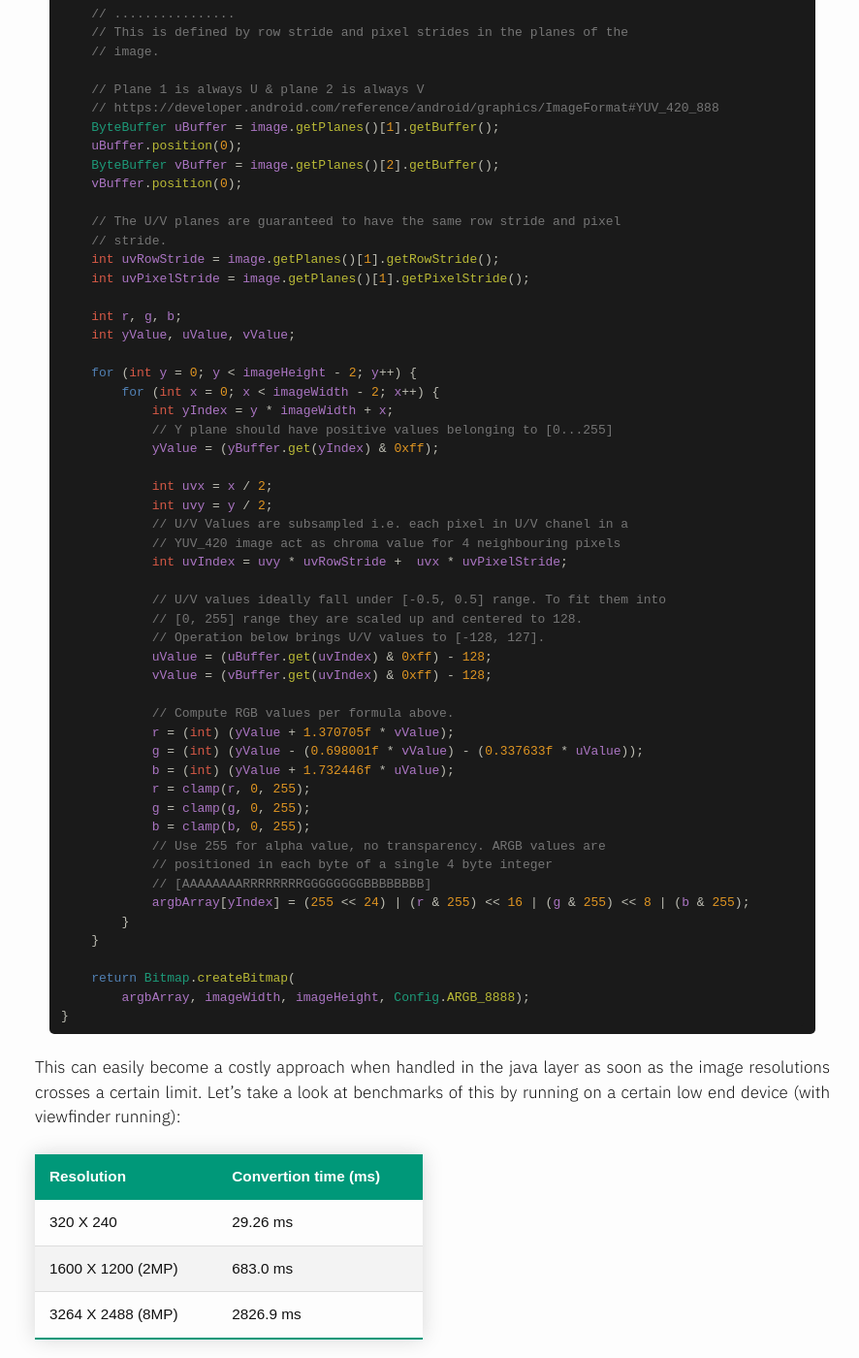
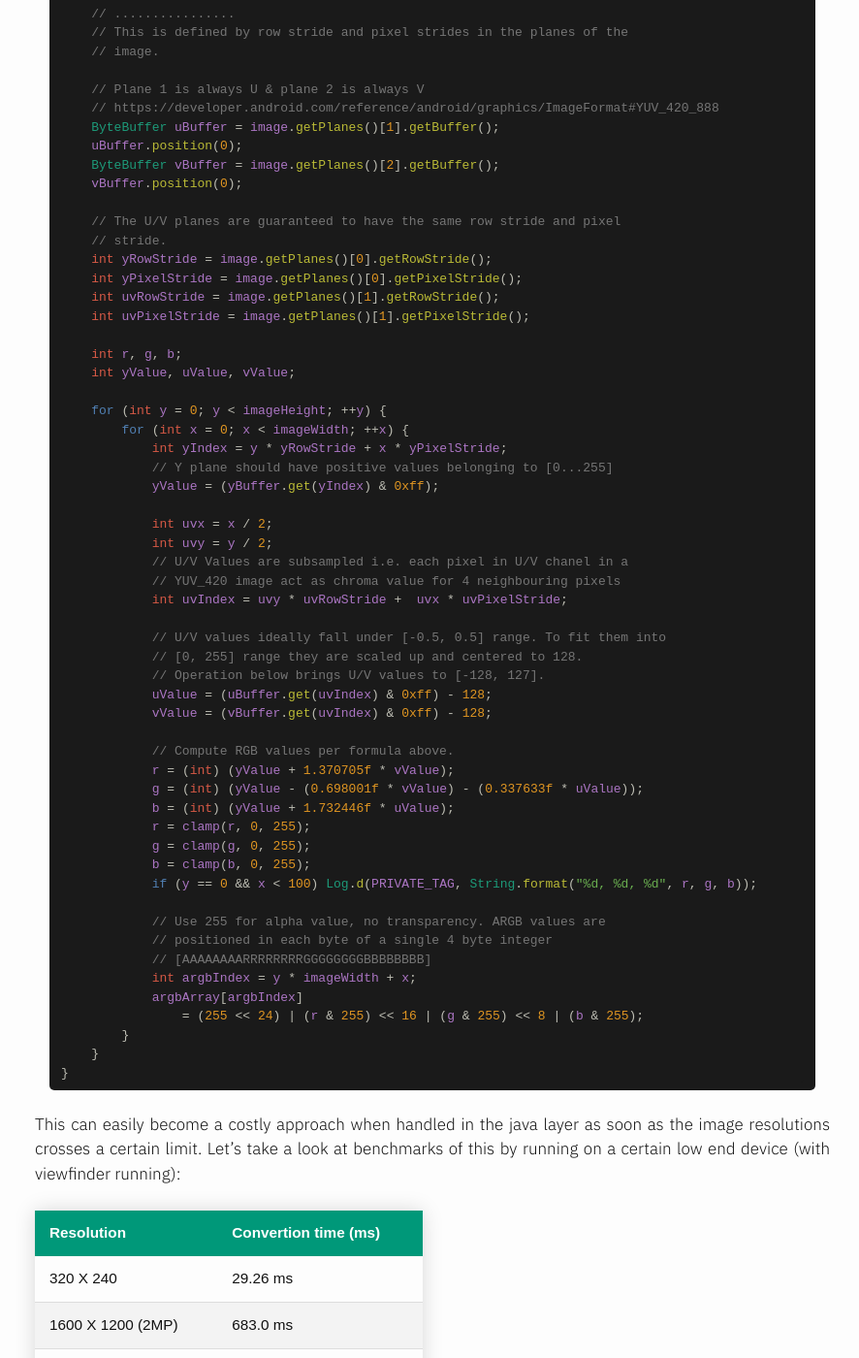
Before and after one commit to mebjas/mebjas.github.io, a Jekyll site: the page built from _posts/2020-08-27-how-to-convert-yuv-420-sp-android.media.Image-to-Bitmap-or-jpeg.md, in a window 1280 px wide and 1400 px high, scrolled down 3717 px. Shown: the whole window at 97% size, without its empty margins (194-1080 px from the left). Built offline with Jekyll 4.4.1, drawn with Linux system fonts in a browser that asks for light colours; comment, search, counter and statistics services are not loaded; some of the changed text lies outside the part shown.

Commit message:
Fix YuvToRgb code

````diff
--- a/_posts/2020-08-27-how-to-convert-yuv-420-sp-android.media.Image-to-Bitmap-or-jpeg.md
+++ b/_posts/2020-08-27-how-to-convert-yuv-420-sp-android.media.Image-to-Bitmap-or-jpeg.md
@@ -87,9 +87,9 @@ You will see there is one U & V (chroma) value for four luma values. I'll try to
 
 ```java
 Bitmap yuv420ToBitmap(Image image) {
-    checkArgument(
-        image.getFormat() == ImageFormat.YUV_420_888,
-        "Only YUV_420_888 image format supported.");
+    if (image.getFormat() != ImageFormat.YUV_420_888) {
+      throw new IllegalArgumentException("Invalid image format");
+    }
 
     int imageWidth = image.getWidth();
     int imageHeight = image.getHeight();
@@ -124,15 +124,17 @@ Bitmap yuv420ToBitmap(Image image) {
 
     // The U/V planes are guaranteed to have the same row stride and pixel
     // stride.
+    int yRowStride = image.getPlanes()[0].getRowStride();
+    int yPixelStride = image.getPlanes()[0].getPixelStride();
     int uvRowStride = image.getPlanes()[1].getRowStride();
     int uvPixelStride = image.getPlanes()[1].getPixelStride();
 
     int r, g, b;
     int yValue, uValue, vValue;
 
-    for (int y = 0; y < imageHeight - 2; y++) {
-        for (int x = 0; x < imageWidth - 2; x++) {
-            int yIndex = y * imageWidth + x;
+    for (int y = 0; y < imageHeight; ++y) {
+        for (int x = 0; x < imageWidth; ++x) {
+            int yIndex = y * yRowStride + x * yPixelStride;
             // Y plane should have positive values belonging to [0...255]
             yValue = (yBuffer.get(yIndex) & 0xff);
 
@@ -155,15 +157,16 @@ Bitmap yuv420ToBitmap(Image image) {
             r = clamp(r, 0, 255);
             g = clamp(g, 0, 255);
             b = clamp(b, 0, 255);
+            if (y == 0 && x < 100) Log.d(PRIVATE_TAG, String.format("%d, %d, %d", r, g, b));
+
             // Use 255 for alpha value, no transparency. ARGB values are
             // positioned in each byte of a single 4 byte integer
             // [AAAAAAAARRRRRRRRGGGGGGGGBBBBBBBB]
-            argbArray[yIndex] = (255 << 24) | (r & 255) << 16 | (g & 255) << 8 | (b & 255);
+            int argbIndex = y * imageWidth + x;
+            argbArray[argbIndex]
+                = (255 << 24) | (r & 255) << 16 | (g & 255) << 8 | (b & 255);
         }
     }
-
-    return Bitmap.createBitmap(
-        argbArray, imageWidth, imageHeight, Config.ARGB_8888);
 }
 ```
 
@@ -312,7 +315,7 @@ Here's code example to convert [android.media.Image](https://developer.android.c
 
 ```java
 YuvImage toYuvImage(Image image) {
-    if (image.getFormat != ImageFormat.YUV_420_888) {
+    if (image.getFormat() != ImageFormat.YUV_420_888) {
         throw new IllegalArgumentException("Invalid image format");
     }
 
````
